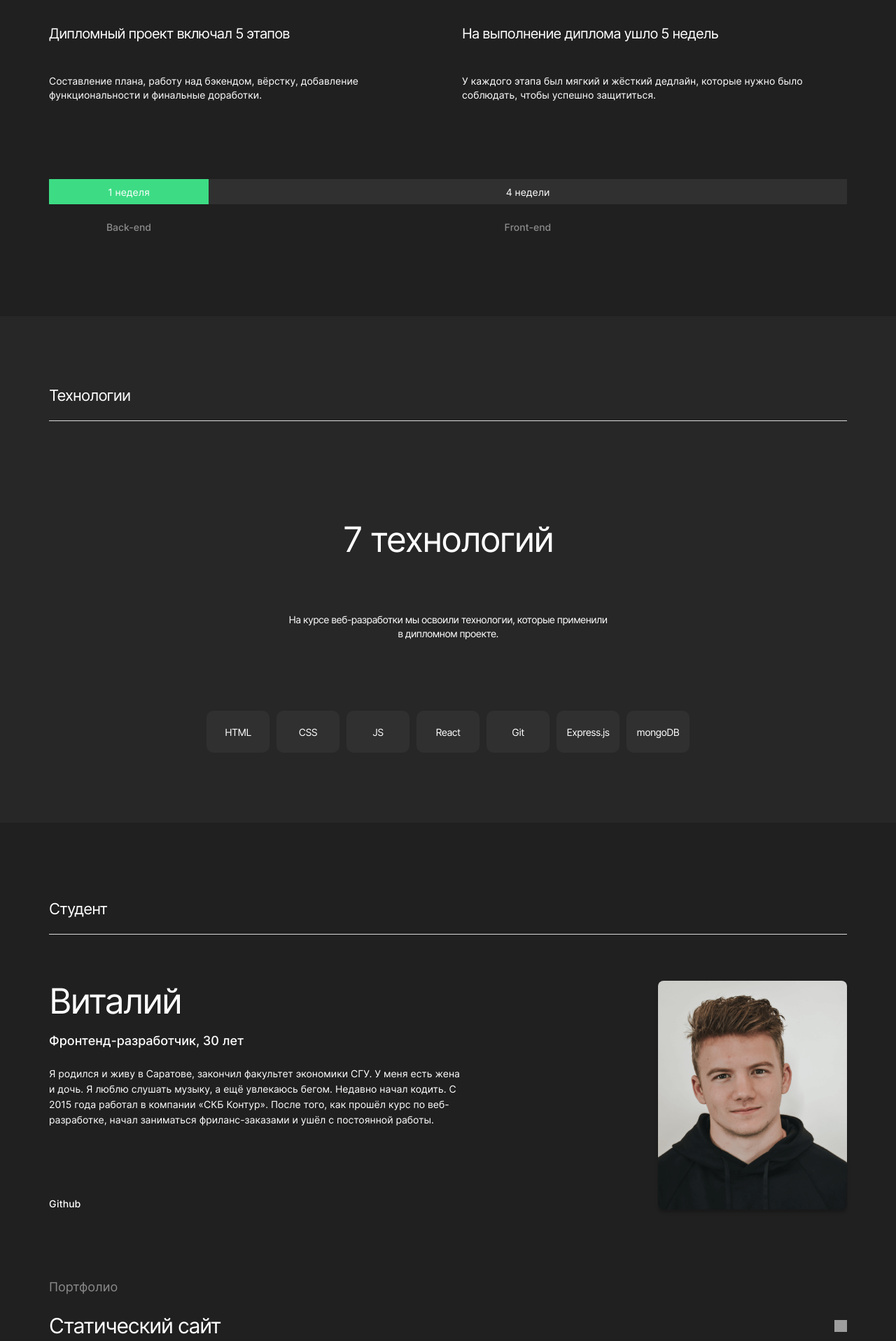
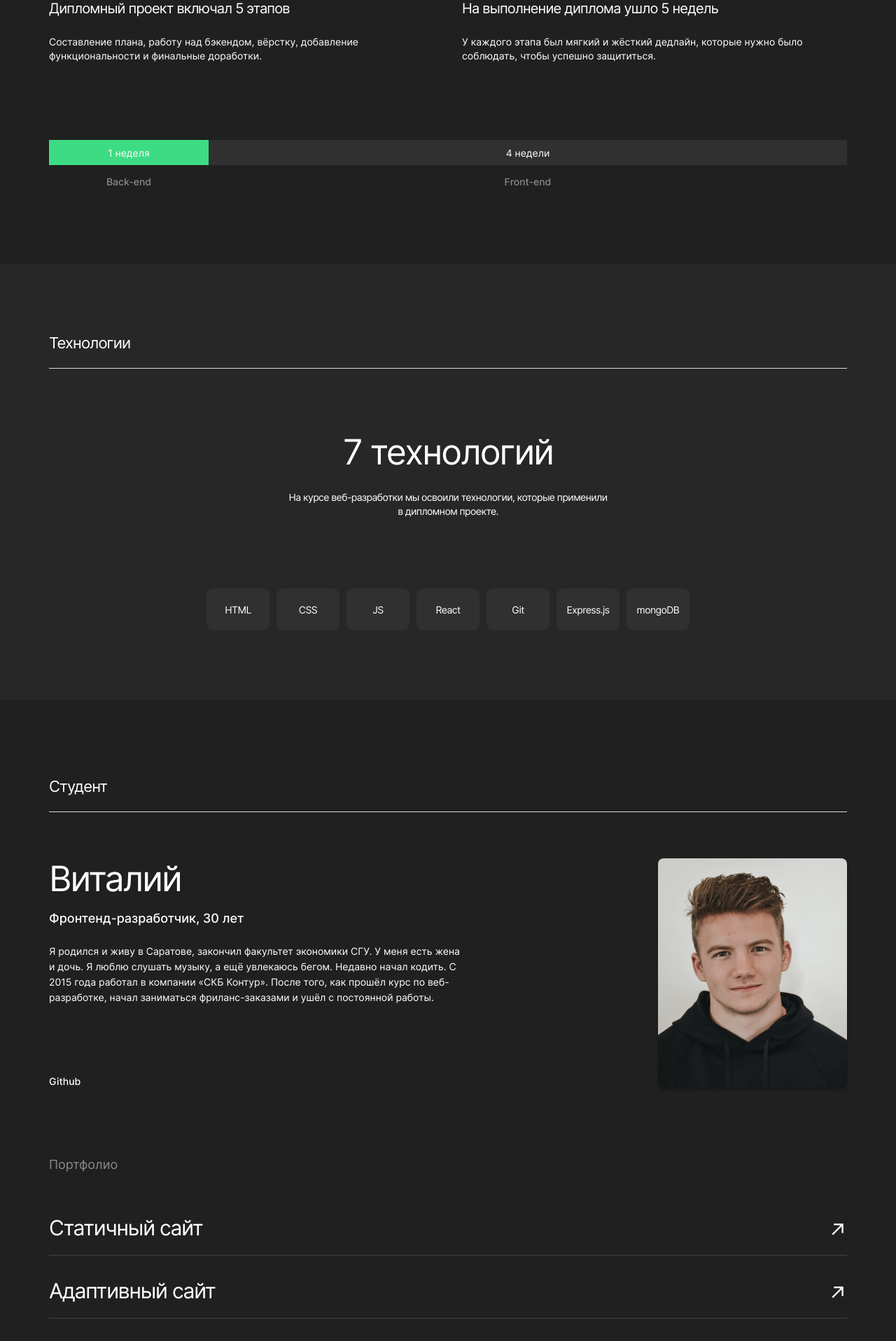
Before and after one commit to KozyrevAlexey/movies-explorer-frontend, a React (Create React App) app: page / in a window 1280 px wide. Shown: the part 880-2797 px from the top of the page at 70% size. Built offline with nearby package versions, Linux system fonts and the light colour scheme; grey boxes are pictures that could not be loaded.

Commit message:
Feat: LP (Descktop) PP

```diff
--- a/src/components/Footer/Footer.css
+++ b/src/components/Footer/Footer.css
@@ -1,5 +1,5 @@
 .footer {
-  padding: 79px;
+  padding: 79px 70px;
   background: #202020;
 }
 
@@ -16,7 +16,8 @@
 .footer__wrapper {
   display: flex;
   justify-content: space-between;
-  padding-top: 20px;
+  align-items: flex-end;
+  padding-top: 18px;
 }
 
 .footer__links {
--- a/src/components/Landing/AboutMe/AboutMe.css
+++ b/src/components/Landing/AboutMe/AboutMe.css
@@ -1,5 +1,5 @@
 .about {
-  padding: 110px 70px;
+  padding: 110px 70px 100px;
 }
 
 .about__title {
@@ -34,6 +34,7 @@
   font-weight: 400;
   line-height: normal;
   letter-spacing: -0.8px;
+  margin: 0;
 }
 
 .about__info-text {
@@ -47,7 +48,7 @@
   padding-top: 110px;
   display: grid;
   grid-template-columns: 1fr 4fr;
-  gap: 14px 0;
+  gap: 5px 0;
 }
 
 .about__stage-stile {
--- a/src/components/Landing/Hero/Hero.css
+++ b/src/components/Landing/Hero/Hero.css
@@ -33,7 +33,7 @@
   justify-content: space-between;
   align-items: flex-start;
   margin: 0 auto;
-  padding: 75px 70px;
+  padding: 73px 70px;
 }
 
 .hero__container-intro {
@@ -45,7 +45,6 @@
   font-size: 50px;
   font-weight: 400;
   line-height: 58px;
-  letter-spacing: -2px;
   margin: 0;
   padding: 0;
 }
@@ -58,7 +57,7 @@
   margin: 0;
   padding: 0;
   max-width: 310px;
-  margin: 36px 0 156px;
+  margin: 36px 0 146px;
 }
 
 .hero__link {
@@ -70,7 +69,7 @@
   font-weight: 500;
   line-height: 16px;
   display: inline-block;
-  padding: 10px 20px;
+  padding: 9px 20px;
   transition: 0.5s;
   opacity: 1;
 }
--- a/src/components/Landing/Portfolio/Portfolio.css
+++ b/src/components/Landing/Portfolio/Portfolio.css
@@ -1,5 +1,5 @@
 .portfolio {
-  padding: 101px 0;
+  padding: 101px 0 120px;
 }
 
 .portfolio__title {
@@ -7,38 +7,49 @@
   font-size: 18px;
   font-weight: 400;
   line-height: 20px;
-  margin: 0;
+  margin: 0 0 60px;
 }
 
 .portfolio__list {
   margin: 0;
   padding: 0;
   list-style: none;
+  display: flex;
+  flex-direction: column;
+  justify-content: space-between;
+  height: 230px;
 }
 
 .portfolio__item {
   display: flex;
   justify-content: space-between;
   align-items: center;
-  font-size: 30px;
-  font-weight: 400;
-  line-height: 50px;
-  letter-spacing: -1.2px;
-  padding: 20px 0 10px;
+  height: 50px;
+  padding-bottom: 9px;
   border-bottom: 1px solid #424242;
 }
 
 .portfolio__item:last-child {
-  padding: 20px 0;
-  border-bottom: 0;
+  padding:  0;
+  margin: 0;
+  border-bottom: none;
 }
 
 .portfolio__link {
   display: flex;
   justify-content: space-between;
+  width: 100%;
   text-decoration: none;
-  width: 18px;
-  height: 17px;
+  color: #FFF;
+font-size: 30px;
+font-weight: 400;
+line-height: 50px;
+letter-spacing: -1.2px;
+transition: 0.5s;
+}
+
+.portfolio__link:hover {
+  opacity: 0.7;
 }
 
 .portfolio__name {
@@ -46,13 +57,5 @@
 }
 
 .portfolio__icon {
-  background-image: url(../../../images/icon-link.svg);
-  width: 100%;
-  height: 100%;
-  background-repeat: no-repeat;
-  transition: 0.5s;
+  line-height: 60px;
 }
-
-.portfolio__icon:hover {
-opacity: 0.8;
-}
--- a/src/components/Landing/Portfolio/Portfolio.jsx
+++ b/src/components/Landing/Portfolio/Portfolio.jsx
@@ -8,33 +8,36 @@ const Portfolio = () => {
       <h2 className='portfolio__title'>Портфолио</h2>
       <ul className='portfolio__list'>
         <li className='portfolio__item'>
-          <p className='portfolio__name'>Статический сайт</p>
+          {/* <p className='portfolio__name'>Статический сайт</p> */}
             <Link
             className='portfolio__link'
             to={'https://kozyrevalexey.github.io/Learn-to-learn/'}
             target='_blank'
             rel='noreferrer'>
-              <span className='portfolio__icon'></span>
+             <p className='portfolio__name'>Статичный сайт</p>
+              <span className='portfolio__icon'>↗</span>
             </Link>
         </li>
         <li className='portfolio__item'>
-          <p className='portfolio__name'>Адаптивный сайт</p>
+          {/* <p className='portfolio__name'>Адаптивный сайт</p> */}
             <Link
             className='portfolio__link'
             to={'https://kozyrevalexey.github.io/russian-travel/index.html'}
             target='_blank'
             rel='noreferrer'>
-              <span className='portfolio__icon'></span>
+            <p className='portfolio__name'>Адаптивный сайт</p>
+              <span className='portfolio__icon'>↗</span>
             </Link>
         </li>
         <li className='portfolio__item'>
-          <p className='portfolio__name'>Одностраничное приложение</p>
+          {/* <p className='portfolio__name'>Одностраничное приложение</p> */}
             <Link
             className='portfolio__link'
             to={'https://kozyrevalexey.github.io/mesto/'}
             target='_blank'
             rel='noreferrer'>
-              <span className='portfolio__icon'></span>
+                    <p className='portfolio__name'>Одностраничное приложение</p>
+              <span className='portfolio__icon'>↗</span>
             </Link>
         </li>
       </ul>
--- a/src/components/Landing/Student/Student.css
+++ b/src/components/Landing/Student/Student.css
@@ -1,5 +1,5 @@
 .student {
-  padding: 110px 70px 125px;
+  padding: 110px 70px 0;
 }
 
 .student__title {
--- a/src/components/Landing/Techs/Techs.css
+++ b/src/components/Landing/Techs/Techs.css
@@ -21,6 +21,7 @@
   font-weight: 400;
   line-height: 58px;
   letter-spacing: -2px;
+  margin: 0;
 }
 
 .tech__text {
--- a/src/components/Navigation/NavigationLanding/NavigationLanding.jsx
+++ b/src/components/Navigation/NavigationLanding/NavigationLanding.jsx
@@ -9,16 +9,14 @@ const NavigationLanding = () => {
         <Link
         className='nav__link nav__landing-reg'
         to='/signup'
-        tabIndex={1}
         >
         Регистрация
         </Link>
         <Link
         className='nav__link nav__landing-enter'
         to='/signup'
-        tabIndex={1}
         >
-        Регистрация
+        Войти
         </Link>
       </div>
     </div>
```
